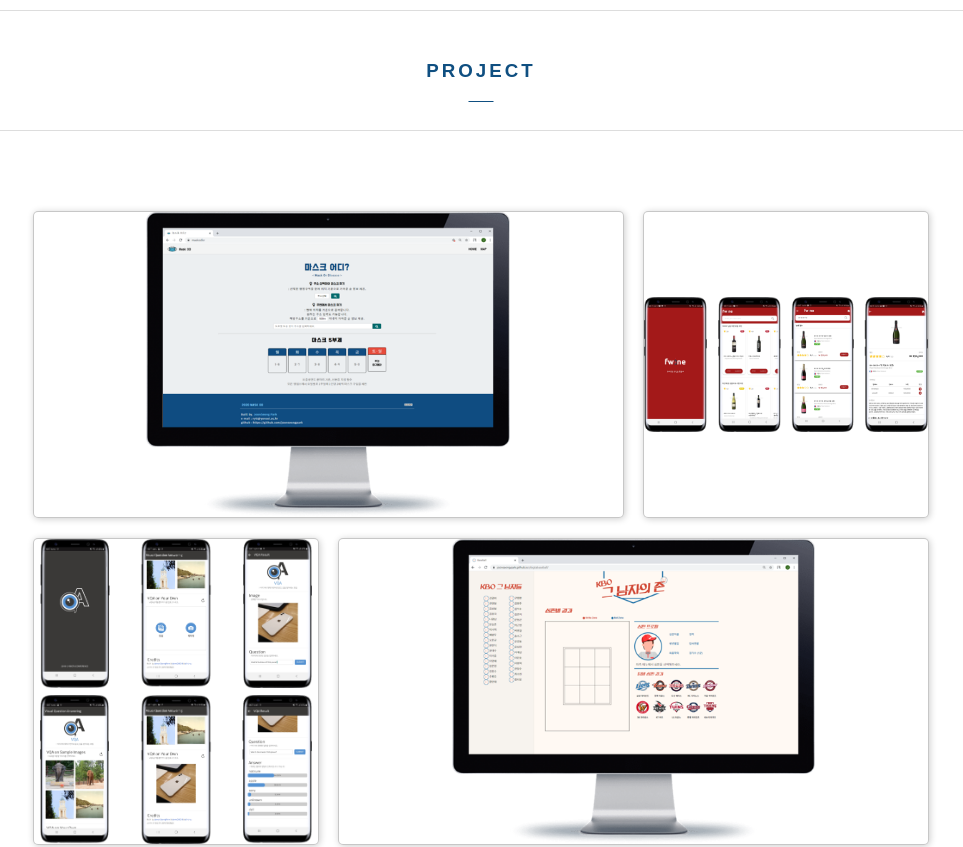
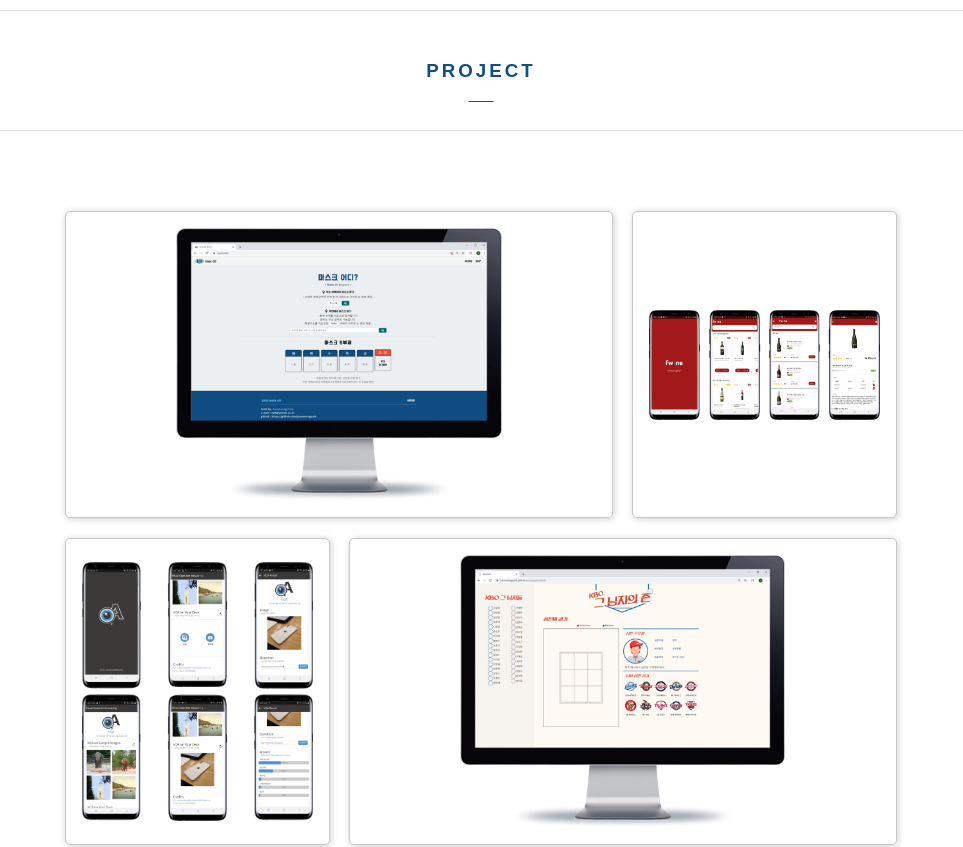
Before and after one commit to JoonSeongPark/portfolio, a React app: page / in a window 1280 px wide. Shown: the part 2040-2887 px from the top of the page, without its empty margins (159-1122 px from the left). Built offline with nearby package versions, Linux system fonts and the light colour scheme.

Commit message:
feat: add project link to logic

```diff
--- a/src/components/content/ContentList.js
+++ b/src/components/content/ContentList.js
@@ -106,7 +106,7 @@ const ContentList = ({ korean }) => {
           {data.id !== "Project" ? (
             <TimeLine infoArr={data.infoArr} />
           ) : (
-            <Project />
+            <Project korean={korean} />
           )}
         </StyledContainer>
       ))}
--- a/src/components/content/Project.js
+++ b/src/components/content/Project.js
@@ -10,23 +10,49 @@ import baseball from "../../../public/images/baseball.png";
 import dplan from "../../../public/images/dplan.png";
 import mychat from "../../../public/images/mychat.png";
 
-const Project = () => {
+const Project = ({ korean }) => {
   const projectData = [
-    { image: maskod, gridColumn: "1/3" },
-    { image: fwine, gridColumn: "3/4" },
-    { image: vqa, gridColumn: "1/2" },
-    { image: baseball, gridColumn: "2/4" },
-    { image: dplan, gridColumn: "1/3" },
-    { image: mychat, gridColumn: "3/4" },
+    {
+      name: korean ? "마스크어디?" : "MASKOD?",
+      image: maskod,
+      gridColumn: "1/3",
+      url: "https://maskod.kr",
+    },
+    {
+      name: "fwine",
+      image: fwine,
+      gridColumn: "3/4",
+      url: "https://github.com/joonseongpark/fwine",
+    },
+    {
+      name: "VQA",
+      image: vqa,
+      gridColumn: "1/2",
+      url: "https://github.com/joonseongpark/vqa",
+    },
+    {
+      name: korean ? "그 남자의 존" : "KBO: Strike Zone",
+      image: baseball,
+      gridColumn: "2/4",
+      url: "https://joonseongpark.github.io/ybigtabaseball/",
+    },
+    {
+      name: "DPLAN360",
+      image: dplan,
+      gridColumn: "1/3",
+      url: "private",
+    },
+    {
+      name: "My Chat App",
+      image: mychat,
+      gridColumn: "3/4",
+      url: "private",
+    },
   ];
   return (
     <StyledContainer>
       {projectData.map((data, idx) => (
-        <ProjectItem
-          key={idx}
-          image={data.image}
-          gridColumn={data.gridColumn}
-        />
+        <ProjectItem key={idx} data={data} />
       ))}
     </StyledContainer>
   );
@@ -35,7 +61,7 @@ const Project = () => {
 const StyledContainer = styled.div`
   padding: 80px 0;
   margin: auto;
-  width: 70vw;
+  width: 65vw;
   display: grid;
   grid-template-rows: 24vw 24vw 24vw;
   grid-template-columns: 1fr 1fr 1fr;
--- a/src/components/content/ProjectItem.js
+++ b/src/components/content/ProjectItem.js
@@ -1,20 +1,82 @@
-import React from "react";
+import React, { useState } from "react";
 import styled from "styled-components";
 
-const ProjectItem = ({ image, gridColumn }) => {
-  return <StyledContainer image={image} gridColumn={gridColumn} />;
+import { MdLock } from "react-icons/md";
+
+const ProjectItem = ({ data }) => {
+  const [hover, setHover] = useState(false);
+
+  const mouseOverHandler = () => {
+    setHover(true);
+  };
+
+  const mouseLeaveHandler = () => {
+    setHover(false);
+  };
+
+  const clickHandler = () => {
+    if (data.url !== "private") {
+      window.open(data.url);
+    }
+  };
+
+  return (
+    <StyledContainer
+      gridColumn={data.gridColumn}
+      type={data.url}
+      onMouseOver={mouseOverHandler}
+      onMouseLeave={mouseLeaveHandler}
+      onClick={clickHandler}
+    >
+      <StyledImage image={data.image} />
+      {hover && (
+        <StyledCover>
+          {data.name}
+          {data.url === "private" && <MdLock size="30" />}
+        </StyledCover>
+      )}
+    </StyledContainer>
+  );
 };
 
 const StyledContainer = styled.div`
+  position: relative;
+  padding: 1rem;
   border: 1px solid rgba(144, 144, 144, 0.5);
   border-radius: 5px;
   transition: all ease 0.5s;
+  box-shadow: 1px 1px 7px rgba(0, 0, 0, 0.2);
+  grid-column: ${({ gridColumn }) => gridColumn};
+  &:hover {
+    transform: scale(1.03);
+  }
+  ${({ type }) => type !== "private" && "cursor: pointer"};
+`;
+const StyledImage = styled.div`
+  width: 100%;
+  height: 100%;
   background-repeat: no-repeat;
   background-size: contain;
   background-position: center center;
-  box-shadow: 1px 1px 7px rgba(0, 0, 0, 0.2);
   background-image: url(${({ image }) => image});
-  grid-column: ${({ gridColumn }) => gridColumn};
+`;
+
+const StyledCover = styled.div`
+  position: absolute;
+  left: 0;
+  top: 0;
+  width: 100%;
+  height: 100%;
+  transition: opacity 0.5s;
+  opacity: 0.8;
+  background-color: rgba(0, 0, 0);
+  color: #fff;
+  font-size: 24px;
+  letter-spacing: 1px;
+  display: flex;
+  flex-direction: column;
+  align-items: center;
+  justify-content: center;
 `;
 
 export default ProjectItem;
```
